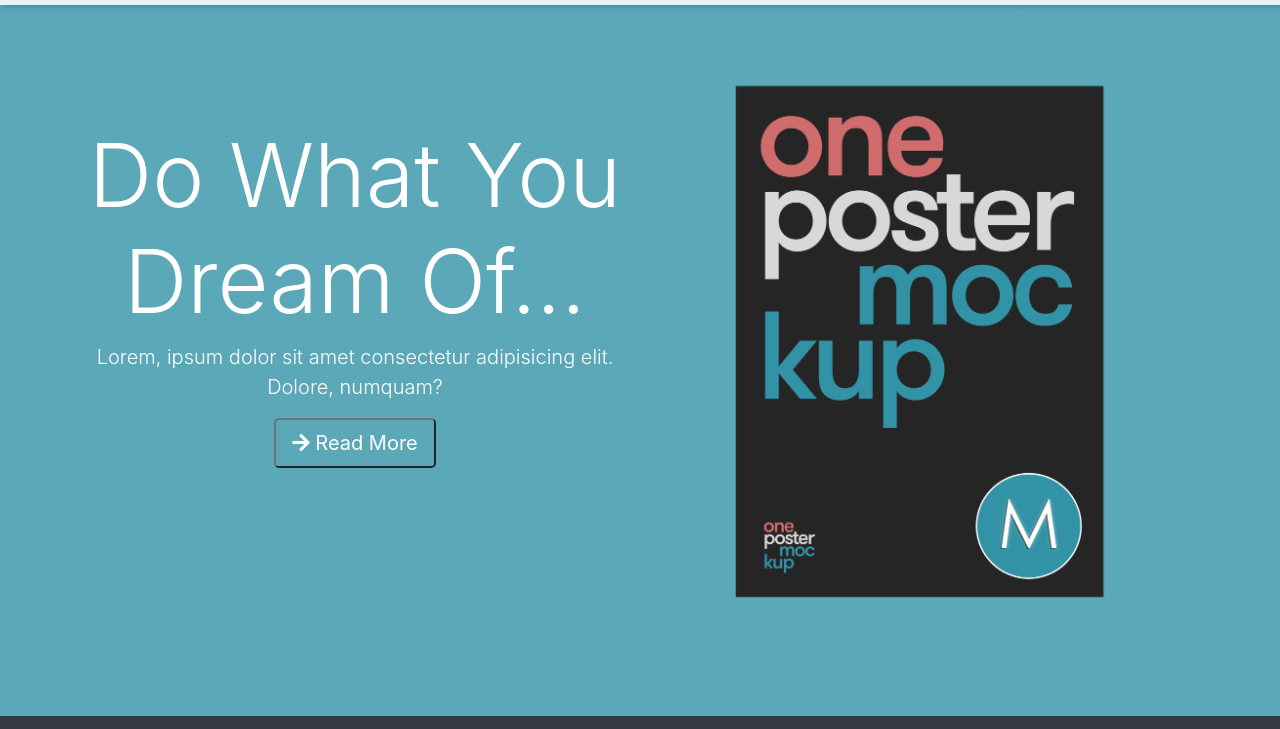
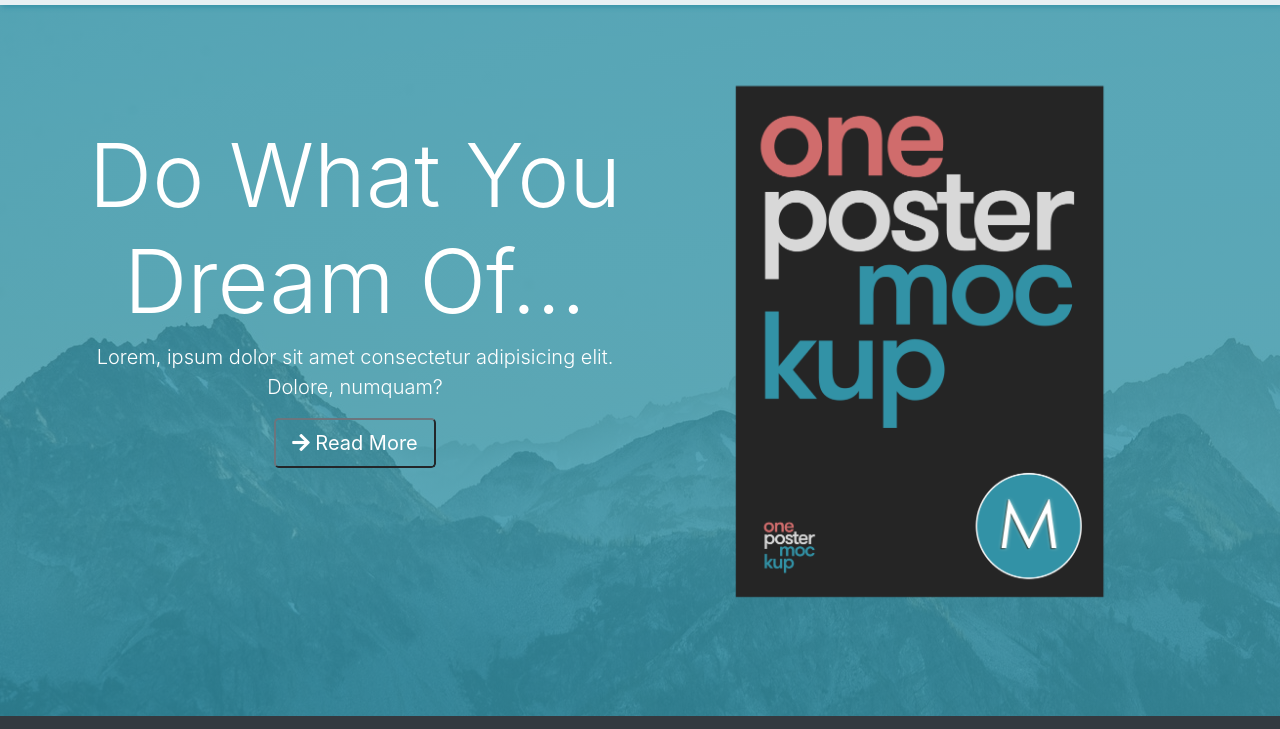
Before and after one commit to trinhvinhtruong96/bootstrap-mizuxe-book-theme, a plain HTML site: page index.html in a window 1280 px wide. Shown: the part 71-800 px from the top of the page. Drawn offline with nearby package versions, Linux system fonts and the light colour scheme; the site is published under a folder, as on GitHub Pages, so addresses that start at the root find nothing.

Commit message:
fix relative link

```diff
--- a/scss/style.scss
+++ b/scss/style.scss
@@ -23,7 +23,7 @@ body {
 }
 
 #showcase {
-    background: linear-gradient(0,$primary-overlay,$primary-overlay), url(/img/mountains.jpg);
+    background: linear-gradient(0,$primary-overlay,$primary-overlay), url("../img/mountains.jpg");
     min-height: 600px;
 }
 
```
Also changed, not shown: css/style.css.
